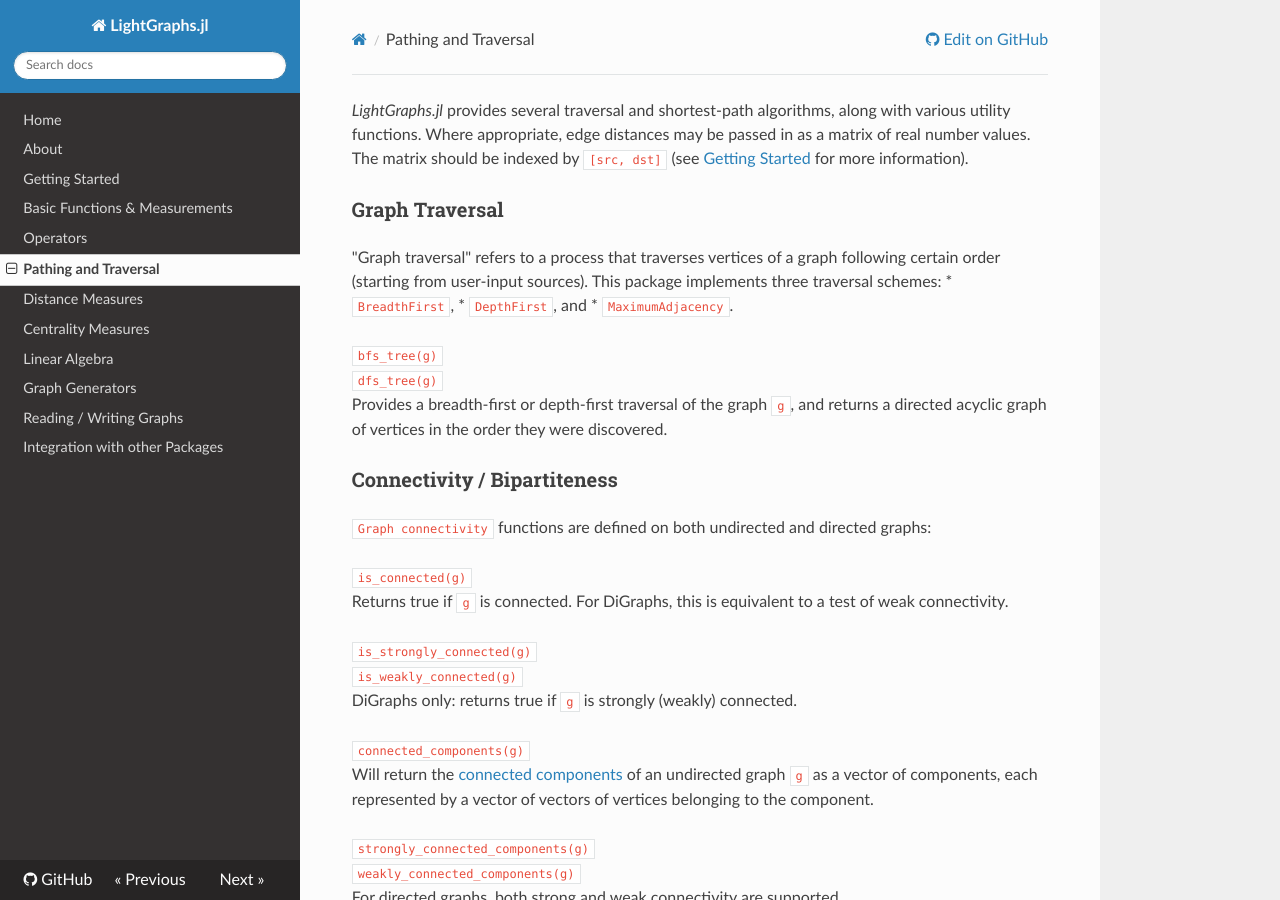
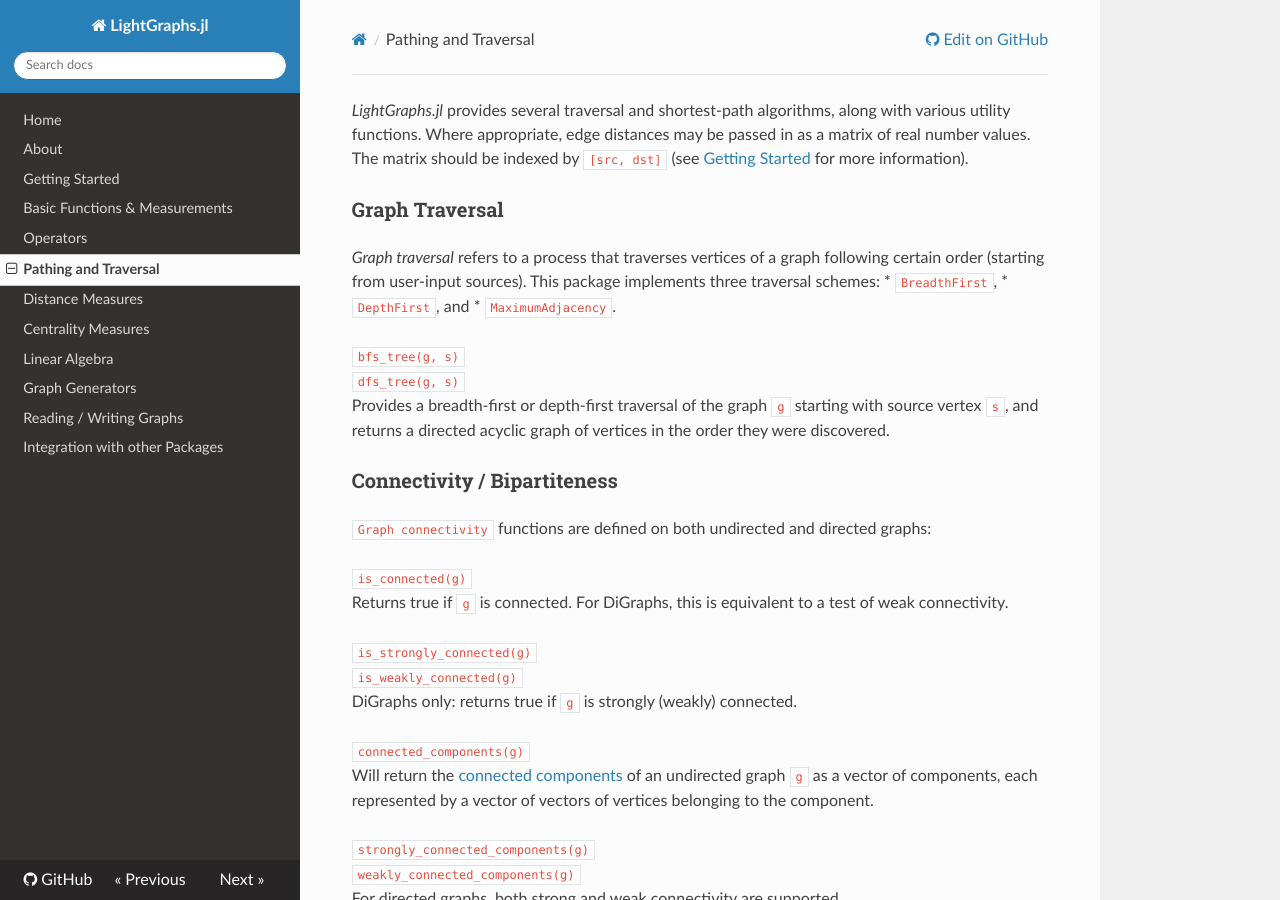
Before and after one commit to sbromberger/LightGraphs.jl, an MkDocs documentation site: the page built from doc/pathing.md, in a window 1280 px wide and 900 px high. Built offline with MkDocs 1.6.1, drawn with Linux system fonts in a browser that asks for light colours; nearby versions of some CDN libraries; old or Windows-style settings are respelled for this version of MkDocs.

Commit message:
Update pathing.md

```diff
--- a/doc/pathing.md
+++ b/doc/pathing.md
@@ -3,15 +3,15 @@
 matrix of real number values. The matrix should be indexed by `[src, dst]` (see [Getting Started](gettingstarted.html) for more information).
 
 ### Graph Traversal
-"Graph traversal" refers to a process that traverses vertices of a graph following certain order (starting from user-input sources). This package implements three traversal schemes:
+*Graph traversal* refers to a process that traverses vertices of a graph following certain order (starting from user-input sources). This package implements three traversal schemes:
 * `BreadthFirst`,
 * `DepthFirst`, and
 * `MaximumAdjacency`.
 
-`bfs_tree(g)`
-`dfs_tree(g)`
-Provides a breadth-first or depth-first traversal of the graph `g`, and returns
-a directed acyclic graph of vertices in the order they were discovered.
+`bfs_tree(g, s)`
+`dfs_tree(g, s)`
+Provides a breadth-first or depth-first traversal of the graph `g` starting with source vertex `s`,
+and returns a directed acyclic graph of vertices in the order they were discovered.
 
 
 ### Connectivity / Bipartiteness
```
